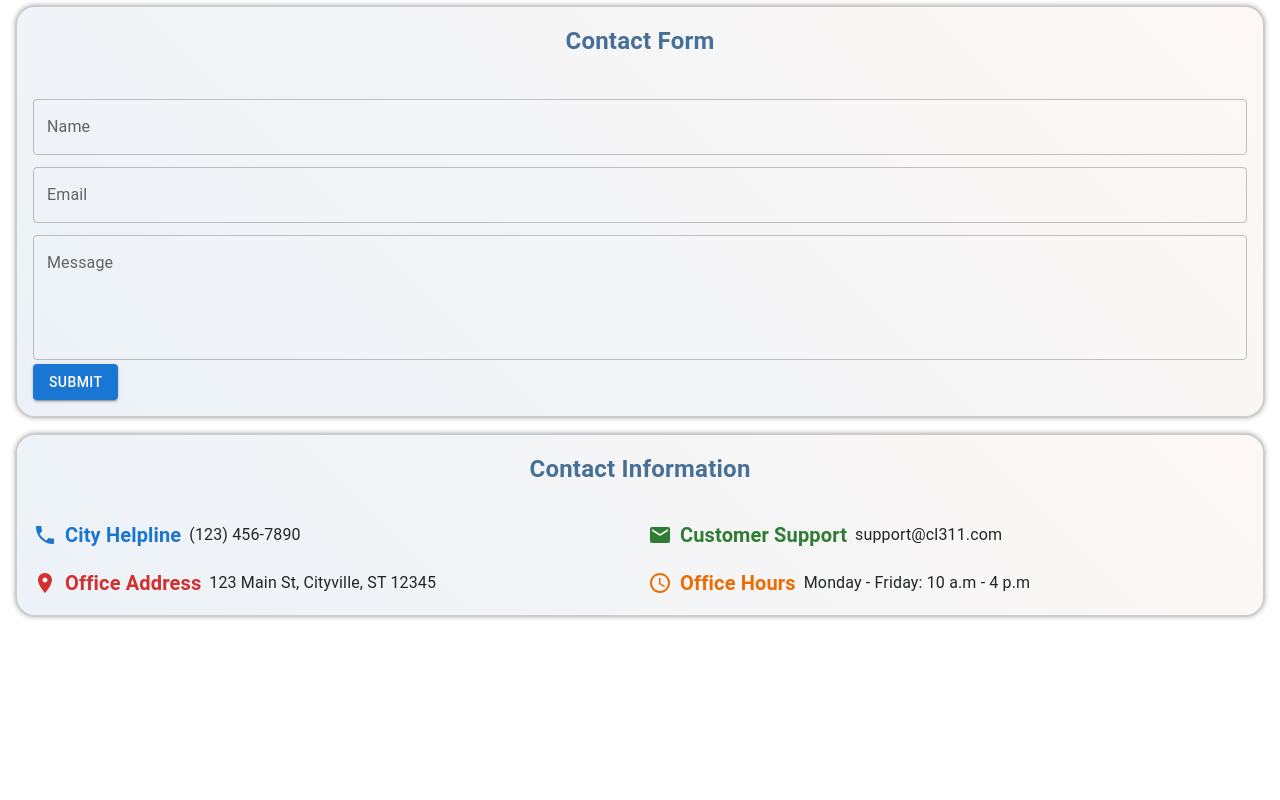
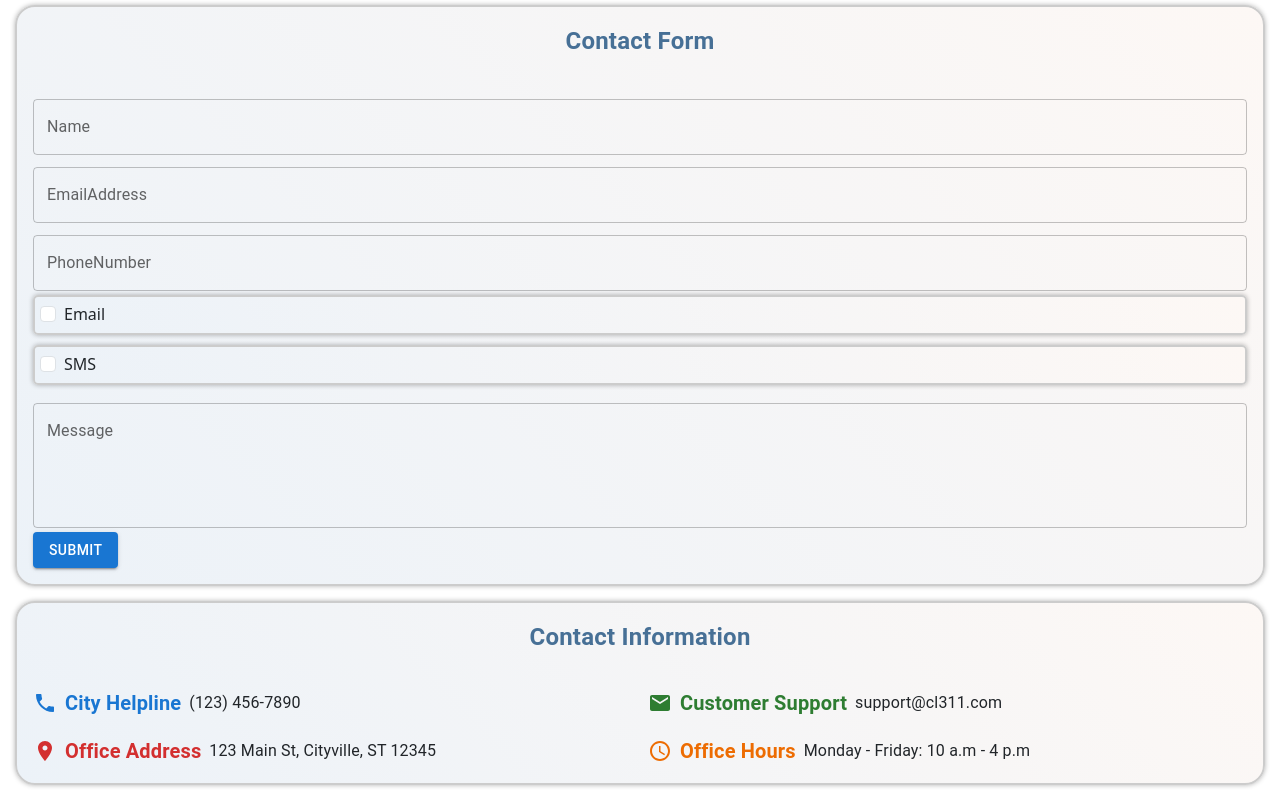
Before and after one commit to GDSC2524/GDSC2524, a Next.js app in the folder app/: page /dashboard in a window 1280 px wide. Shown: the part 973-1773 px from the top of the page. Before the commit the page ends 1605 px from the top, so only its background shows below. Built offline with nearby package versions, Linux system fonts and the light colour scheme.

Commit message:
Front end for contactform creation (#27)
* UI for contactform creation

* UI and frontend for contactform creation

* Front-end of contactform creation

```diff
--- a/app/src/components/dashboard/ContactForm.tsx
+++ b/app/src/components/dashboard/ContactForm.tsx
@@ -1,15 +1,43 @@
 import { Box, Typography, TextField, Button } from '@mui/material';
 import { DARK_PRIMARY } from '@/styles/ColorScheme';
 import { useState } from 'react';
+import styles from '../../styles/ContactForm.module.css';
+import { Form } from 'react-bootstrap';
+import { useContactFormClient } from '../../hooks/contactForm/useContactFormClient';
+import { IContactForm } from '@/models';
+
+type NewContactForm = Omit<IContactForm, 'contactFormId'>;
 
 export default function ContactForm() {
     const [name, setName] = useState('');
-    const [email, setEmail] = useState('');
+    const [emailAddress, setEmailAddress] = useState('');
     const [message, setMessage] = useState('');
+    const [phoneNumber, setPhoneNumber] = useState('');
+    const [sms, setSms] = useState<boolean>(false);
+    const [email, setEmail] = useState<boolean>(false);
 
-    const handleSubmit = (e: React.FormEvent<HTMLFormElement>) => {
-        e.preventDefault();
-        // submit logic
+    const create_contactform = useContactFormClient();
+
+    const createContactForm = async (newContactForm: NewContactForm): Promise<IContactForm> => {
+        const newIcontactForm = await create_contactform.createContactForm(newContactForm);
+        return newIcontactForm!;
+    };
+
+    const handleSubmit = async (e: React.FormEvent<HTMLFormElement>) => {
+        //e.preventDefault();
+        const newContact: NewContactForm = {
+            name: name,
+            emailAddress: emailAddress,
+            phoneNumber: phoneNumber,
+            email: email,
+            sms: sms,
+            message: message,
+            statusOfContactForm: '',
+            dateTimeOfSubmission: '',
+            dateTimeLastEdited: '',
+        };
+        const createdContactForm = await createContactForm(newContact);
+        console.log(123123123213);
     };
 
     return (
@@ -39,13 +67,47 @@ export default function ContactForm() {
                 />
 
                 <TextField
-                    label="Email"
+                    label="EmailAddress"
                     variant="outlined"
-                    value={email}
-                    onChange={(e) => setEmail(e.target.value)}
+                    value={emailAddress}
+                    onChange={(e) => setEmailAddress(e.target.value)}
                     fullWidth
                     margin="dense"
                 />
+
+                <TextField
+                    label="PhoneNumber"
+                    variant="outlined"
+                    multiline
+                    rows={1}
+                    value={phoneNumber}
+                    onChange={(e) => setPhoneNumber(e.target.value)}
+                    fullWidth
+                    margin="dense"
+                />
+
+                <Form.Group
+                    className={styles['contactForm-group']}
+                    controlId="EditContactForm.Email"
+                >
+                    <Form.Check
+                        name="email"
+                        type="checkbox"
+                        label="Email"
+                        checked={email}
+                        onChange={(e) => setEmail(!email)}
+                    />
+                </Form.Group>
+
+                <Form.Group className={styles['contactForm-group']} controlId="EditContactForm.Sms">
+                    <Form.Check
+                        name="sms"
+                        type="checkbox"
+                        label="SMS"
+                        checked={sms}
+                        onChange={(e) => setSms(!sms)}
+                    />
+                </Form.Group>
 
                 <TextField
                     label="Message"
--- /dev/null
+++ b/app/src/hooks/contactForm/index.ts
@@ -0,0 +1 @@
+export * from './useContactFormClient';
--- /dev/null
+++ b/app/src/hooks/contactForm/useContactFormClient.ts
@@ -0,0 +1,10 @@
+import { IContactFormClient } from '@/models';
+import { ContactFormApiClient } from '@/utils';
+import { useMemo } from 'react';
+
+/** Hook to abstract loading a single report */
+export const useContactFormClient = (): IContactFormClient => {
+    const reportClient = useMemo<IContactFormClient>(() => new ContactFormApiClient(), []);
+
+    return reportClient;
+};
--- a/app/src/hooks/index.ts
+++ b/app/src/hooks/index.ts
@@ -1 +1,2 @@
 export * from './report';
+export * from './contactForm';
--- /dev/null
+++ b/app/src/styles/ContactForm.module.css
@@ -0,0 +1,12 @@
+.contactForm-group {
+    margin-bottom: 10px;
+    border-radius: 5px;
+    padding: 5px;
+    background: linear-gradient(55deg, #ecf2f8, #fdf8f5);
+    box-shadow: 0 0 5px rgba(0, 0, 0, 0.3);
+    border: 2px solid #ccc;
+}
+
+.contactForm-group:hover {
+    background: linear-gradient(55deg, #fdf8f5, #ecf2f8);
+}
```
